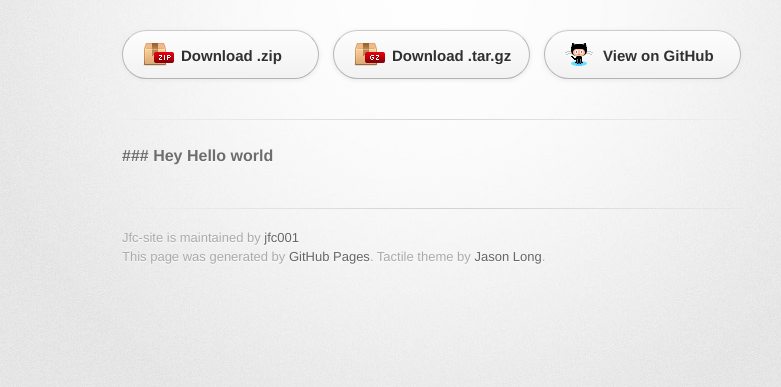
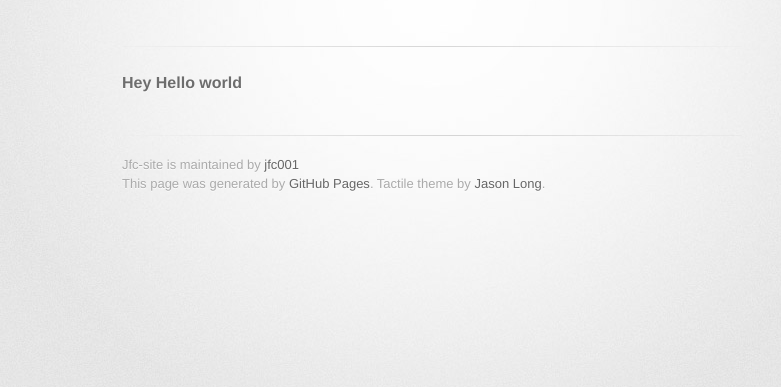
Before and after one commit to jfc001/clouds, a plain HTML site: page index.html in a window 1280 px wide. Shown: the part 127-514 px from the top of the page, without its empty margins (208-989 px from the left). Drawn offline with Linux system fonts and the light colour scheme; a web font is replaced by a local one.

Commit message:
Update index.html

```diff
--- a/index.html
+++ b/index.html
@@ -22,16 +22,16 @@
           <h2>My Blog</h2>
         </header>
 
-        <section id="downloads" class="clearfix">
+        <!--section id="downloads" class="clearfix">
           <a href="https://github.com/jfc001/jfc/zipball/master" id="download-zip" class="button"><span>Download .zip</span></a>
           <a href="https://github.com/jfc001/jfc/tarball/master" id="download-tar-gz" class="button"><span>Download .tar.gz</span></a>
           <a href="https://github.com/jfc001/jfc" id="view-on-github" class="button"><span>View on GitHub</span></a>
-        </section>
+        </section-->
 
         <hr>
 
         <section id="main_content">
-          <p><strong>### Hey Hello world</strong></p>
+          <p><strong> Hey Hello world</strong></p>
         </section>
 
         <footer>
```
